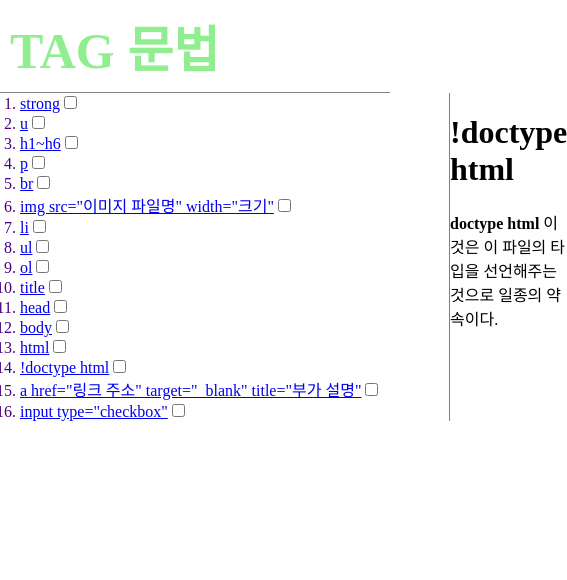
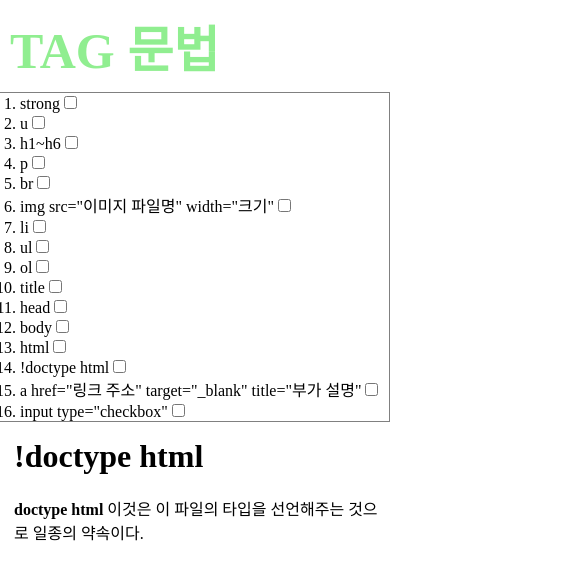
Before and after one commit to jms9803/coding-introduction, a plain HTML site: page !doctype html.html in a window 390 px wide. Shown: the whole page, 567 px wide, since content can reach past the window. Drawn offline with Linux system fonts and the light colour scheme.

Commit message:
Add files via upload

```diff
--- a/!doctype html.html
+++ b/!doctype html.html
@@ -3,36 +3,31 @@
     <head>
         <title>CODING Note - !doctype html</title>
         <meta charset="UTF-8">
-        <style>
-        #grid{
-          display:grid;
-          grid-template-columns: 450px 1fr;
-        }
-        </style>
+        <link rel="stylesheet" href="style.css">
       </head>
         <body style="margin:0;">
           <h2 style="color:lightgreen; font-size:50px; border-bottom:1px gray solid; padding:10px; margin:0;">TAG 문법</h2>
           <div id="grid">
-          <ol style="color:indigo; padding-left:20px; border-right:1px gray solid; margin-top:0;">
-            <li><a href="strong.html">strong</a><input type="checkbox"></li>
-            <li><a href="u.html">u</a><input type="checkbox"></li>
-            <li><a href="h1~h6.html">h1~h6</a><input type="checkbox"></li>
-            <li><a href="p.html">p</a><input type="checkbox"></li>
-            <li><a href="br.html">br</a><input type="checkbox"></li>
-            <li><a href="img.html">img src="이미지 파일명" width="크기"</a><input type="checkbox"></li>
-            <li><a href="li.html">li</a><input type="checkbox"></li>
-            <li><a href="ul.html">ul</a><input type="checkbox"></li>
-            <li><a href="ol.html">ol</a><input type="checkbox"></li>
-            <li><a href="title.html">title</a><input type="checkbox"></li>
-            <li><a href="head.html">head</a><input type="checkbox"></li>
-            <li><a href="body.html">body</a><input type="checkbox"></li>
-            <li><a href="html.html">html</a><input type="checkbox"></li>
-            <li><a href="!doctype html.html">!doctype html</a><input type="checkbox"></li>
-            <li><a href="a.html">a href="링크 주소" target="_blank" title="부가 설명"</a><input type="checkbox"></li>
-            <li><a href="checkbox.html">input type="checkbox"</a><input type="checkbox"></li>
+          <ol style=" padding-left:20px; border-right:1px gray solid; margin-top:0;">
+            <li><a href="strong.html" title="strong (tag)">strong</a><input type="checkbox"></li>
+            <li><a href="u.html"title="u (tag)">u</a><input type="checkbox"></li>
+            <li><a href="h1~h6.html"title="h1~h6 (tag)">h1~h6</a><input type="checkbox"></li>
+            <li><a href="p.html"title="p (tag)">p</a><input type="checkbox"></li>
+            <li><a href="br.html"title="br (tag)">br</a><input type="checkbox"></li>
+            <li><a href="img.html"title="img (tag)">img src="이미지 파일명" width="크기"</a><input type="checkbox"></li>
+            <li><a href="li.html"title="li (tag)">li</a><input type="checkbox"></li>
+            <li><a href="ul.html"title="ul (tag)">ul</a><input type="checkbox"></li>
+            <li><a href="ol.html"title="ol (tag)">ol</a><input type="checkbox"></li>
+            <li><a href="title.html"title="title (tag)">title</a><input type="checkbox"></li>
+            <li><a href="head.html"title="head (tag)">head</a><input type="checkbox"></li>
+            <li><a href="body.html"title="body (tag)">body</a><input type="checkbox"></li>
+            <li><a href="html.html"title="html (tag)">html</a><input type="checkbox"></li>
+            <li><a href="!doctype html.html"title="!doctype html (tag)">!doctype html</a><input type="checkbox"></li>
+            <li><a href="a.html"title="a (tag)">a href="링크 주소" target="_blank" title="부가 설명"</a><input type="checkbox"></li>
+            <li><a href="checkbox.html"title="checkbox (tag)">input type="checkbox"</a><input type="checkbox"></li>
           </ol>
-          <div>
-            <h1>!doctype html</h1>
+          <div style="padding-left:14px;">
+            <h1 style="margin-top:10px;">!doctype html</h1>
             <strong>doctype html</strong> 이것은 이 파일의 타입을 선언해주는 것으로 일종의 약속이다.
           </div>
         </div>
--- /dev/null
+++ b/style.css
@@ -0,0 +1,18 @@
+#grid{
+  display:grid;
+  grid-template-columns: 450px 1fr;
+}
+#grid a{
+  color:black;
+  text-decoration:none;
+}
+@media(max-width:900px)
+{
+  #grid {
+    display:block;
+  }
+  #grid ol{
+    border-right:none;
+    border-bottom:1px solid gray;
+  }
+}
```
Also changed, not shown: a.html (+2 -2 lines), body.html (+2 -2 lines), br.html (+3 -3 lines), checkbox.html (+3 -3 lines), h1~h6.html (+3 -3 lines), head.html (+3 -3 lines), html.html (+3 -3 lines), img.html (+3 -3 lines), index.html (+5 -1 lines), li.html (+12 -7 lines), mediaquery.html (added, +24 -0 lines).
